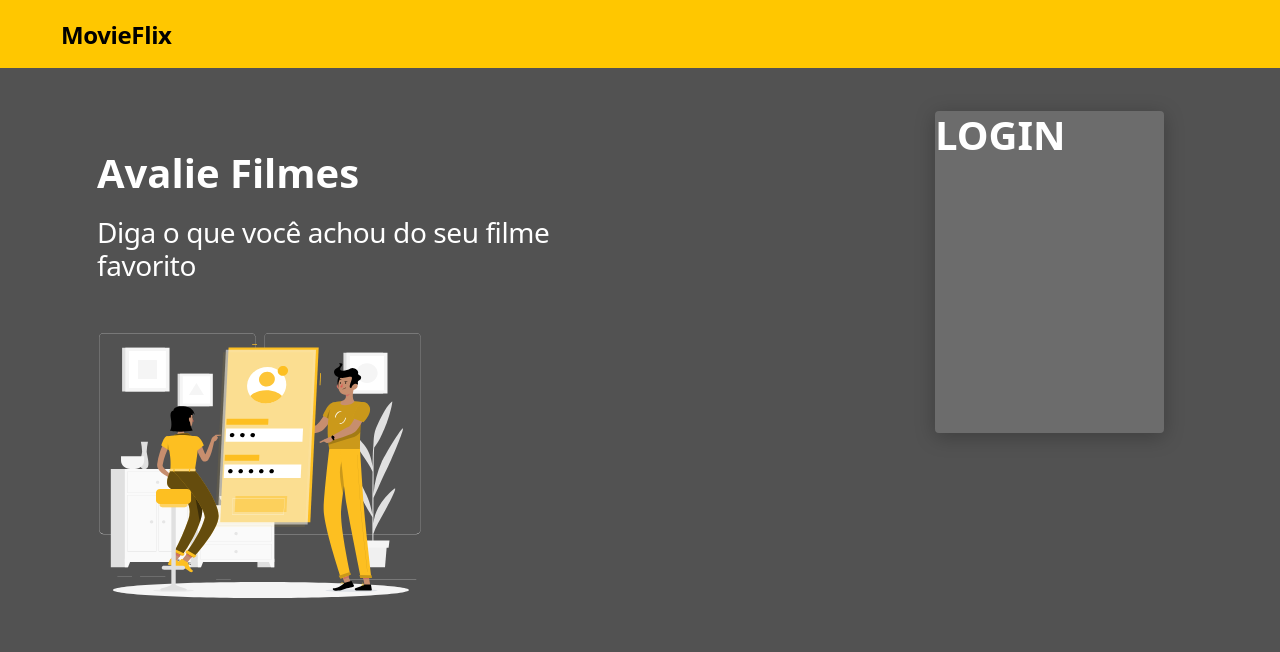
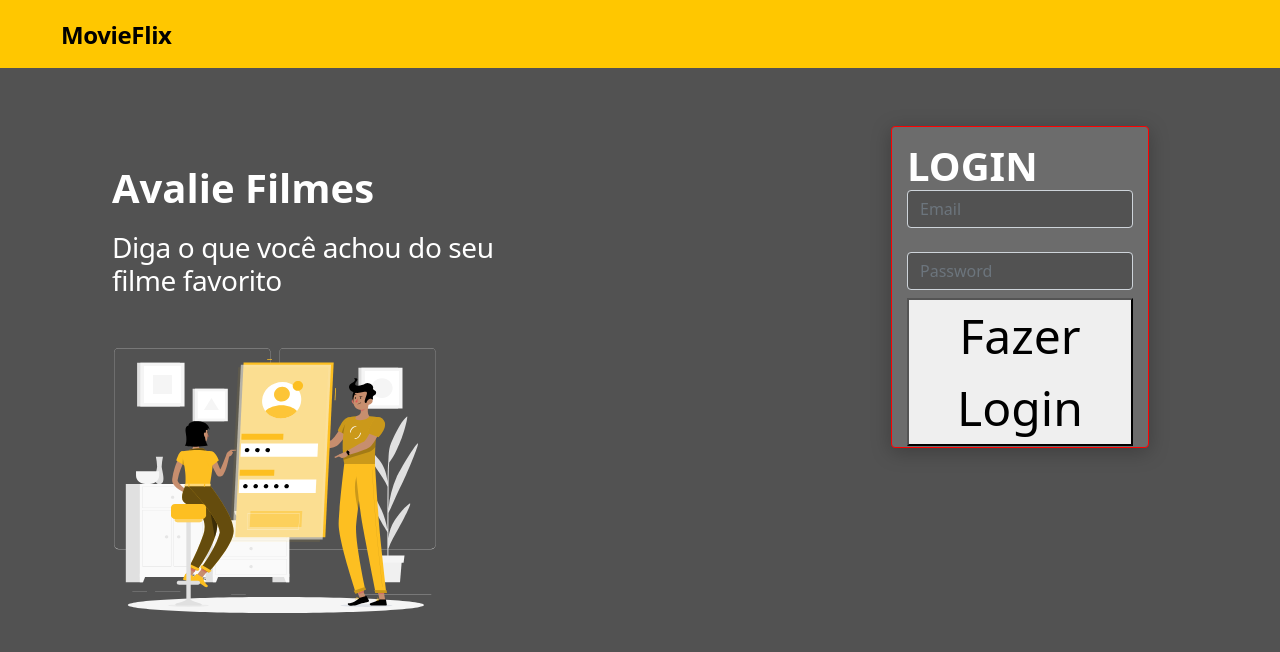
Before and after one commit to Samuferr/movieflix, a React (Create React App) app in the folder frontweb/: page / in a window 1280 px wide. Shown: the top 652 px of the page. Built offline with nearby package versions, Linux system fonts and the light colour scheme; no server answers.

Commit message:
HTML card Login

```diff
--- a/frontweb/src/Routes.tsx
+++ b/frontweb/src/Routes.tsx
@@ -1,9 +1,8 @@
 import Navbar from 'components/Navbar';
 import Home from 'pages/Home';
-import Auth from 'pages/Home/Auth';
 import MovieDetails from 'pages/MovieDetails';
 import Movies from 'pages/Movies';
-import { BrowserRouter, Switch, Route } from 'react-router-dom';
+import { BrowserRouter, Switch, Route, Redirect } from 'react-router-dom';
 
 const Routes = () => (
   <BrowserRouter>
@@ -13,8 +12,9 @@ const Routes = () => (
       <Route path="/" exact>
         <Home />
       </Route>
-      <Route path="/auth">
-        <Auth />
+      <Redirect from="/" to="/login" exact />
+      <Route path="/login">
+        <Home />
       </Route>
       <Route path="/movies" exact>
         <Movies />
--- a/frontweb/src/pages/Home/Auth/index.tsx
+++ /dev/null
@@ -1,8 +0,0 @@
-const Auth = () => {
-    return (
-        <h1>Tela Login</h1>
-    );
-
-}
-
-export default Auth;
--- /dev/null
+++ b/frontweb/src/pages/Home/Login/index.tsx
@@ -0,0 +1,32 @@
+const Login = () => {
+    return(
+        <div className="base-card card-container">
+            <h1>LOGIN</h1>
+            <form>
+                <div className="mb-4">
+                    <input
+                    type="text"
+                    className="form-control base-input"
+                    placeholder="Email"
+                    name="username"
+                    />
+                </div>
+                <div className="mb-2">
+                    <input
+                    type="password"
+                    className="form-control base-input"
+                    placeholder="Password"
+                    name="password"
+                    />
+                </div>
+
+                <div className="login-submit">
+                    <button>Fazer Login</button>
+                </div>
+            </form>
+
+        </div>
+    );
+}
+
+export default Login;
--- a/frontweb/src/pages/Home/index.tsx
+++ b/frontweb/src/pages/Home/index.tsx
@@ -1,5 +1,6 @@
 import { ReactComponent as MainImage } from 'assets/images/main-image.svg';
 import {Switch, Route} from 'react-router-dom'
+import Login from './Login';
 import './styles.css';
 
 const Home = () => {
@@ -18,11 +19,18 @@ const Home = () => {
             <MainImage />
           </div>
         </div>
-        <div className="base-card card-container auth-form-container">
+        <div className="auth-form-container">
           <Switch>
-            <Route path="/admin/auth/login" />
+            <Route path="/">
+              <Login />
+            </Route>
+            <Route path="/signup">
+              <h1>Card Signup</h1>
+            </Route>
+            <Route path="/recover">
+              <h1>Card Recover</h1>
+            </Route>
           </Switch>
-          <h1>LOGIN</h1>
         </div>
       </div>
     </div>
--- a/frontweb/src/pages/Home/styles.css
+++ b/frontweb/src/pages/Home/styles.css
@@ -7,6 +7,11 @@
 .home-content {
   display: flex;
   justify-content: space-between;
+  padding: 15px;
+}
+
+.left-content {
+  display: none;
 }
 
 .home-title {
@@ -15,7 +20,7 @@
   padding-left: 97px;
 }
 
-.home-subtitle h2{
+.home-subtitle h2 {
   font-size: 28px;
   padding-top: 19px;
   padding-left: 97px;
@@ -24,19 +29,27 @@
   letter-spacing: -0.015em;
   color: #fff;
   font-weight: normal;
-
 }
 
 .home-image-container {
   padding-left: 70px;
 }
 
+.card-container {
+  width: 100%;
+  padding: 15px;
+  border: 1px solid red;
+}
 
-
+@media (min-width:1200px) {
   .card-container {
     width: 479px;
-    height: 573px;
     margin-left: 353px;
     margin-top: 43px;
     margin-right: 116px;
   }
+
+  .left-content {
+    display: block;
+  }
+}
```
Lines whose indentation alone changed are shown as unchanged.
